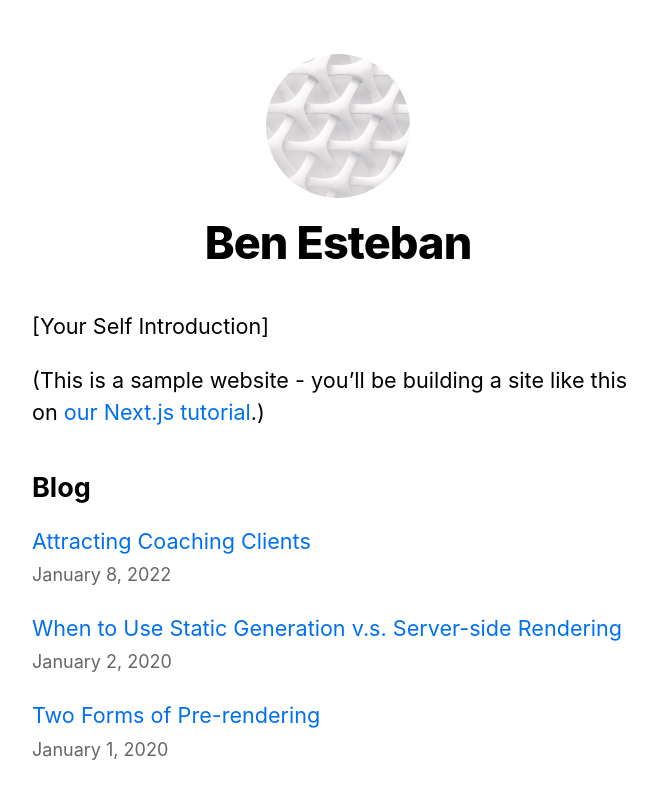
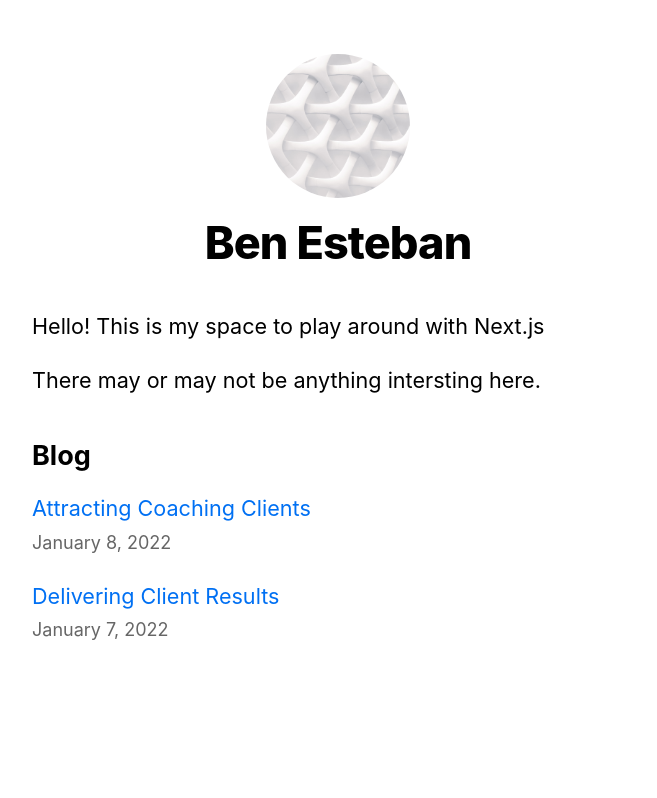
Before and after one commit to ofben/nextjs-blog, a Next.js app: page / in a window 1280 px wide. Shown: the top 798 px of the page, without its empty margins (302-959 px from the left). Built offline with nearby package versions, Linux system fonts and the light colour scheme.

Commit message:
cleaning up posts

```diff
--- a/pages/index.js
+++ b/pages/index.js
@@ -21,11 +21,8 @@ export default function Home({ allPostsData }) {
         <title>{siteTitle}</title>
       </Head>
       <section className={utilStyles.headingMd}>
-        <p>[Your Self Introduction]</p>
-        <p>
-          (This is a sample website - you’ll be building a site like this on{' '}
-          <a href="https://nextjs.org/learn">our Next.js tutorial</a>.)
-        </p>
+        <p>Hello! This is my space to play around with Next.js</p>
+        <p>There may or may not be anything intersting here.</p>
       </section>
       <section className={`${utilStyles.headingMd} ${utilStyles.padding1px}`}>
         <h2 className={utilStyles.headingLg}>Blog</h2>
--- /dev/null
+++ b/posts/client-results.md
@@ -0,0 +1,6 @@
+---
+title: 'Delivering Client Results'
+date: '2022-01-07'
+---
+
+What is the result that your clients are looking for and how can you create a consistent package of services to deliver those results?
--- a/posts/pre-rendering.md
+++ /dev/null
@@ -1,11 +0,0 @@
----
-title: 'Two Forms of Pre-rendering'
-date: '2020-01-01'
----
-
-Next.js has two forms of pre-rendering: **Static Generation** and **Server-side Rendering**. The difference is in **when** it generates the HTML for a page.
-
-- **Static Generation** is the pre-rendering method that generates the HTML at **build time**. The pre-rendered HTML is then _reused_ on each request.
-- **Server-side Rendering** is the pre-rendering method that generates the HTML on **each request**.
-
-Importantly, Next.js lets you **choose** which pre-rendering form to use for each page. You can create a "hybrid" Next.js app by using Static Generation for most pages and using Server-side Rendering for others.
--- a/posts/ssg-ssr.md
+++ /dev/null
@@ -1,19 +0,0 @@
----
-title: 'When to Use Static Generation v.s. Server-side Rendering'
-date: '2020-01-02'
----
-
-We recommend using **Static Generation** (with and without data) whenever possible because your page can be built once and served by CDN, which makes it much faster than having a server render the page on every request.
-
-You can use Static Generation for many types of pages, including:
-
-- Marketing pages
-- Blog posts
-- E-commerce product listings
-- Help and documentation
-
-You should ask yourself: "Can I pre-render this page **ahead** of a user's request?" If the answer is yes, then you should choose Static Generation.
-
-On the other hand, Static Generation is **not** a good idea if you cannot pre-render a page ahead of a user's request. Maybe your page shows frequently updated data, and the page content changes on every request.
-
-In that case, you can use **Server-Side Rendering**. It will be slower, but the pre-rendered page will always be up-to-date. Or you can skip pre-rendering and use client-side JavaScript to populate data.
```
Also changed, not shown: 1 other file (tests, documents, lock files or other folders).
